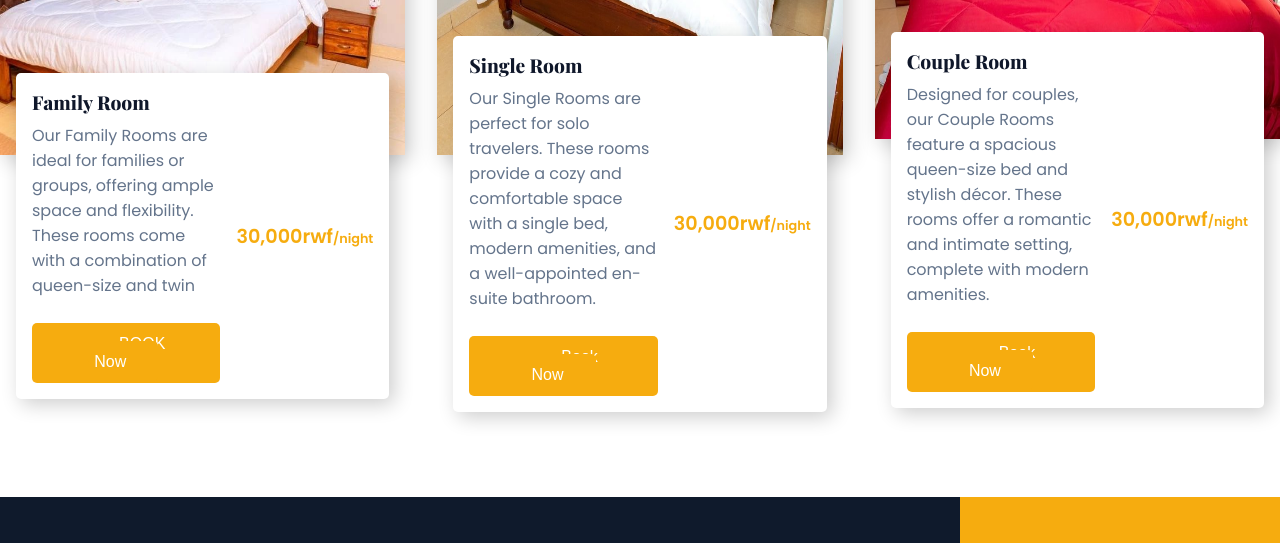
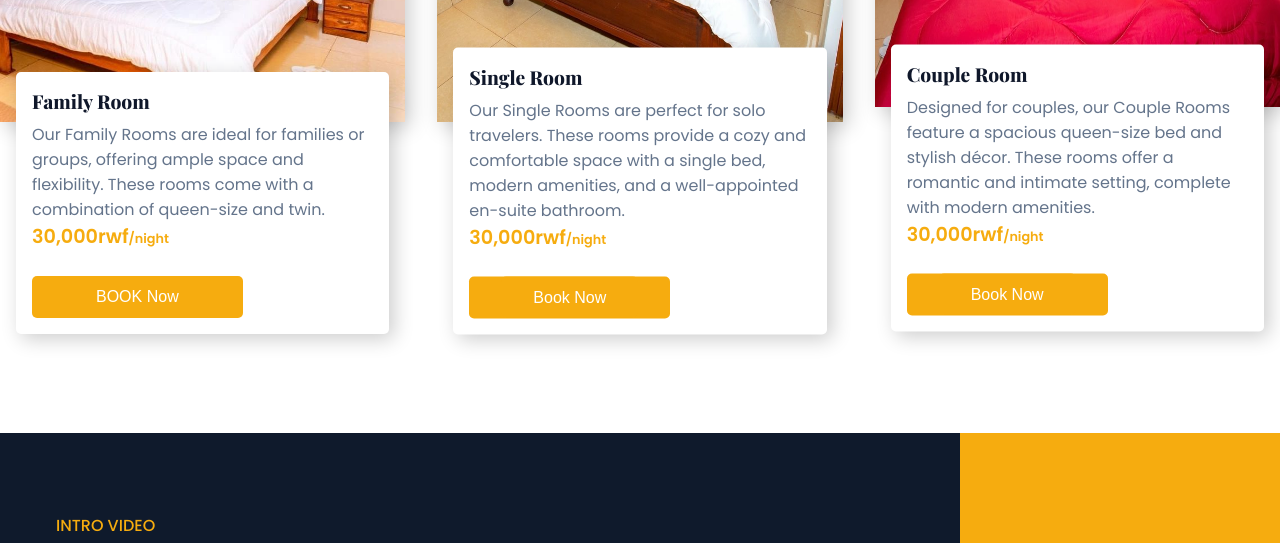
Before and after one commit to Christophe210/Sample-of-Reino-Guest-House-Website, a plain HTML site: page index.html in a window 1280 px wide. Shown: the part 2120-2663 px from the top of the page. Drawn offline with nearby package versions, Linux system fonts and the light colour scheme.

Commit message:
Update index.html

```diff
--- a/index.html
+++ b/index.html
@@ -97,11 +97,13 @@
             <div>
               <h4>Family Room</h4>
               <p>Our Family Rooms are ideal for families or groups, offering ample space and flexibility.
-                These rooms come with a combination of queen-size and twin</p>
+                These rooms come with a combination of queen-size and twin.
+              </p>
+               <h3>30,000rwf<span>/night</span></h3>
                 <br>
                 <button class="btn"><a href="Booking.html" class="btn">BOOK Now</a></button>
             </div>
-            <h3>30,000rwf<span>/night</span></h3>
+
           </div>
         </div>
         <div class="room__card">
@@ -111,11 +113,13 @@
               <h4>Single Room</h4>
               <p>Our Single Rooms are perfect for solo travelers.
                 These rooms provide a cozy and comfortable space with a single bed,
-                modern amenities, and a well-appointed en-suite bathroom. </p>
+                modern amenities, and a well-appointed en-suite bathroom.
+              </p>
+              <h3>30,000rwf<span>/night</span></h3>
                 <br>
                 <button class="btn"> <a href="Booking.html" class="btn">Book Now</a></button>
             </div>
-            <h3>30,000rwf<span>/night</span></h3>
+
           </div>
         </div>
         <div class="room__card">
@@ -128,10 +132,11 @@
                 These rooms offer a romantic and intimate setting,
                 complete with modern amenities.
               </p>
+              <h3>30,000rwf<span>/night</span></h3>
               <br>
                 <button class="btn"> <a href="Booking.html" class="btn">Book Now</a></button>
             </div>
-            <h3>30,000rwf<span>/night</span></h3>
+
           </div>
         </div>
       </div>
```
